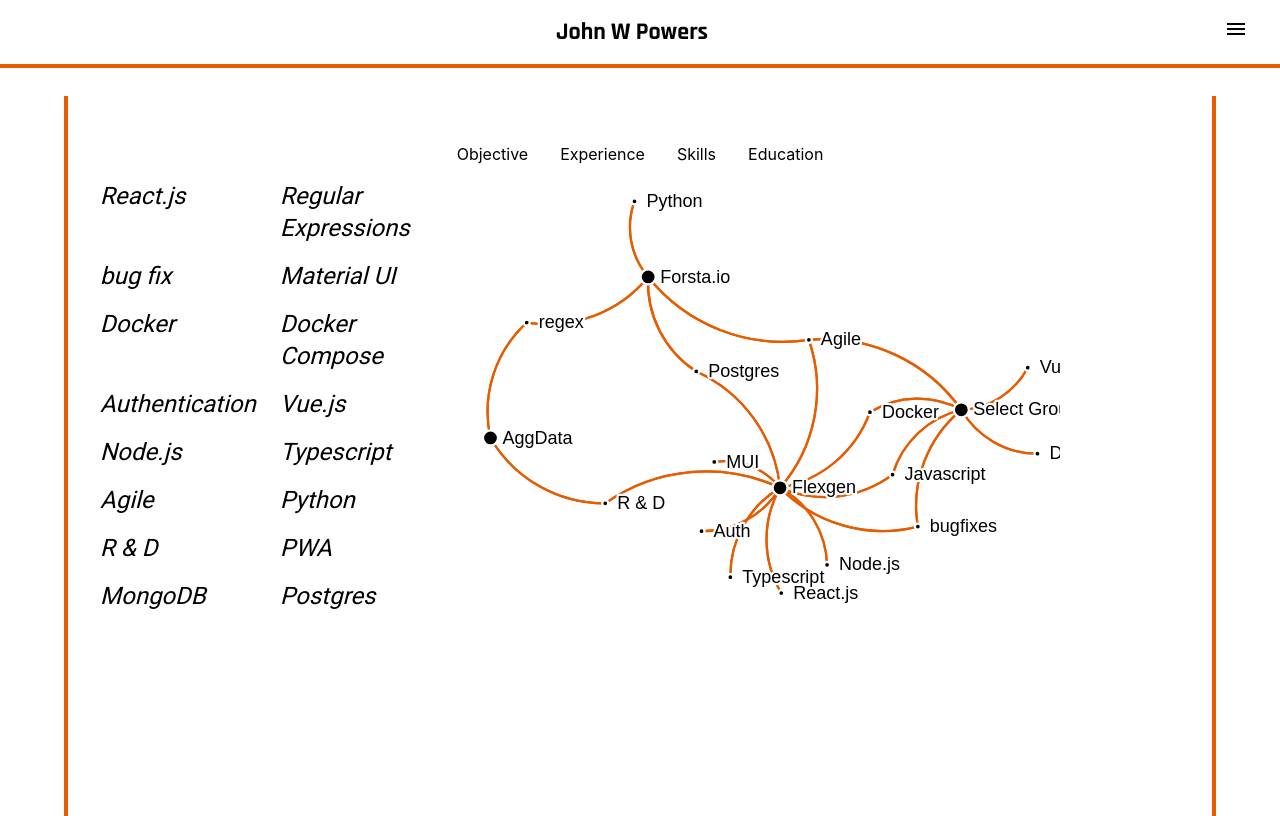
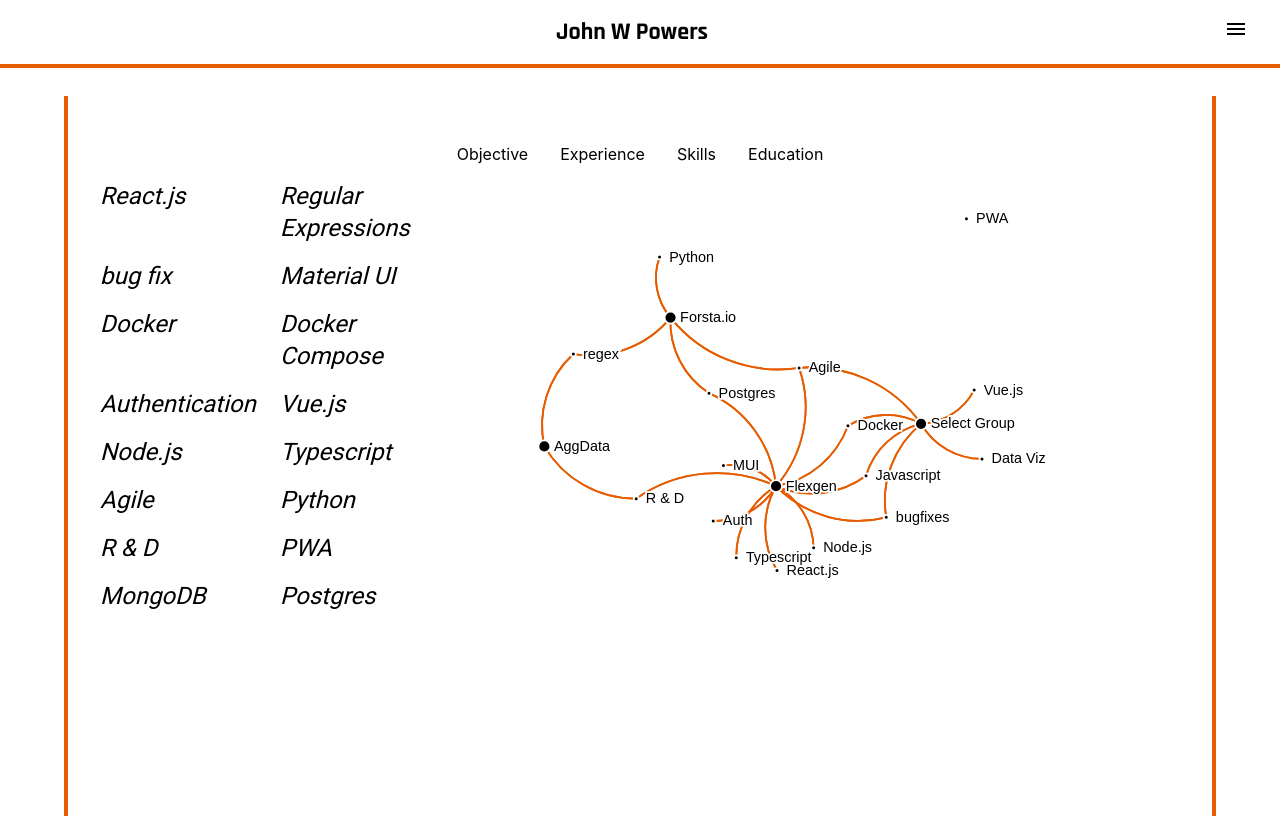
Before and after one commit to jwpowers2/johnwpowers, a React (Create React App) app: page /skills in a window 1280 px wide. Built offline with nearby package versions, Linux system fonts and the light colour scheme.

Commit message:
no network viz in modile

```diff
--- a/src/components/SkillsBox.js
+++ b/src/components/SkillsBox.js
@@ -150,9 +150,9 @@
         const links = data.links.map(d => Object.create(d));
         const nodes = data.nodes.map(d => Object.create(d));
         const types = Array.from(new Set(links.map(d => d.type)))
-        const width = 400
+        const width = props.width
         const color = d3.scaleOrdinal(types, d3.schemeCategory10)
-        const height = 200
+        const height = props.height
         const simulation = d3.forceSimulation(nodes)
         .force("link", d3.forceLink(links).id(d => d.id))
         .force("charge", d3.forceManyBody().strength(-400))
@@ -186,8 +186,8 @@
           //.attr("marker-end", d => `url(${new URL(`#arrow-${d.type}`, location)})`);
           const node = svg.append("g")
           .attr("fill", "currentColor")
-          .attr("stroke-linecap", "round")
-          .attr("stroke-linejoin", "round")
+          .attr("stroke-linecap", "square")
+          .attr("stroke-linejoin", "square")
       .selectAll("g")
       .data(nodes)
       .join("g");
--- a/src/components/SkillsList.js
+++ b/src/components/SkillsList.js
@@ -17,12 +17,11 @@
             {skills.map(skill=>{
                 return (
                     <>
-                        <Grid item style={{marginBottom:"1em"}} sx={6} md={6}><Typography variant="h5"><em>{skill[0]}</em></Typography></Grid>
-                        <Grid item style={{marginBottom:"1em"}} sx={6} md={6}><Typography variant="h5"><em>{skill[1]}</em></Typography></Grid>
+                        <Grid item style={{marginBottom:"1em", paddingRight: ".5em"}} sx={6} md={6}><Typography variant="h5"><em>{skill[0]}</em></Typography></Grid>
+                        <Grid item style={{marginBottom:"1em", paddingRight: ".5em"}} sx={6} md={6}><Typography variant="h5"><em>{skill[1]}</em></Typography></Grid>
                     </>
                 )
             })}
-
         </Grid>
         </>
     )
--- a/src/views/Skills.js
+++ b/src/views/Skills.js
@@ -11,10 +11,12 @@
             {(isMobile === false) ?
                 <>
                     <Grid item sx={12} md={4}><SkillsList/></Grid>
-                    <Grid item sx={0} md={8}><SkillsBox/></Grid>
+                    <Grid item sx={0} md={8}><SkillsBox width="500" height="250" /></Grid>
                 </>
                 :
-                <Grid item sx={12} md={4}><SkillsList/></Grid>
+                <>
+                    <Grid item sx={12} md={12}><SkillsList/></Grid>
+                </>
             }
 
         </Grid>
```
